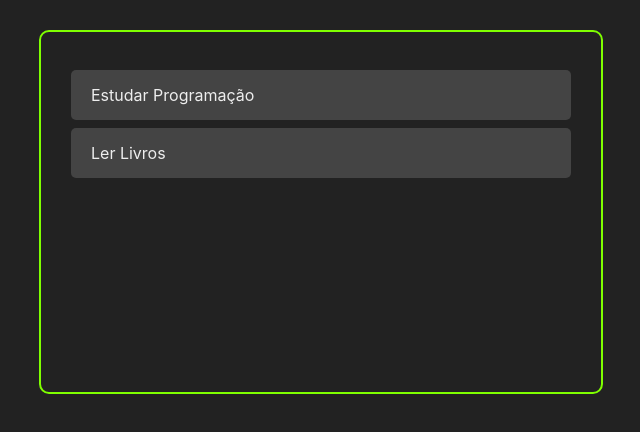
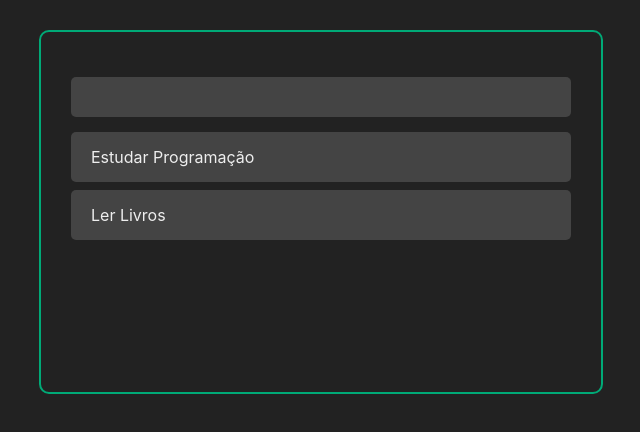
Before and after one commit to rvahilario/to-do-list-react, a React (Create React App) app: page / in a window 1280 px wide. Shown: the top 432 px of the page, without its empty margins (319-959 px from the left). Built offline with nearby package versions, Linux system fonts and the light colour scheme.

Commit message:
add AddTask component
component and styles

```diff
--- a/src/App.jsx
+++ b/src/App.jsx
@@ -1,7 +1,9 @@
 import React, { useState } from 'react';
 
+import { MainContainer } from './components/styles';
+
 import Tasks from './components/Tasks';
-import { MainContainer } from './components/styles';
+import AddTask from './components/AddTask';
 
 const App = () => {
 	const [tasks, setTasks] = useState([
@@ -19,6 +21,7 @@ const App = () => {
 
 	return (
 		<MainContainer>
+			<AddTask />
 			<Tasks tasks={tasks} />
 		</MainContainer>
 	);
--- a/src/components/AddTask.jsx
+++ b/src/components/AddTask.jsx
@@ -0,0 +1,12 @@
+import React from 'react';
+import { AddTaskContainer, AddTaskInput } from './styles';
+
+const AddTask = () => {
+	return (
+		<AddTaskContainer>
+			<AddTaskInput type="text" />
+		</AddTaskContainer>
+	);
+};
+
+export default AddTask;
--- a/src/components/styles.jsx
+++ b/src/components/styles.jsx
@@ -16,7 +16,24 @@ export const MainContainer = styled.div`
 	margin: 30px auto;
 	overflow: auto;
 	min-height: 300px;
-	border: 2px solid chartreuse;
+	border: 2px solid #0a7;
 	padding: 30px;
 	border-radius: 10px;
 `;
+
+export const AddTaskContainer = styled.div`
+	margin: 15px 0;
+	width: 100%;
+	display: flex;
+`;
+
+export const AddTaskInput = styled.input`
+	height: 40px;
+	padding: 0 10px;
+	border-radius: 5px;
+	border: none;
+	flex: 2;
+	background-color: #444;
+	color: #eee;
+	font-size: 16px;
+`;
```
